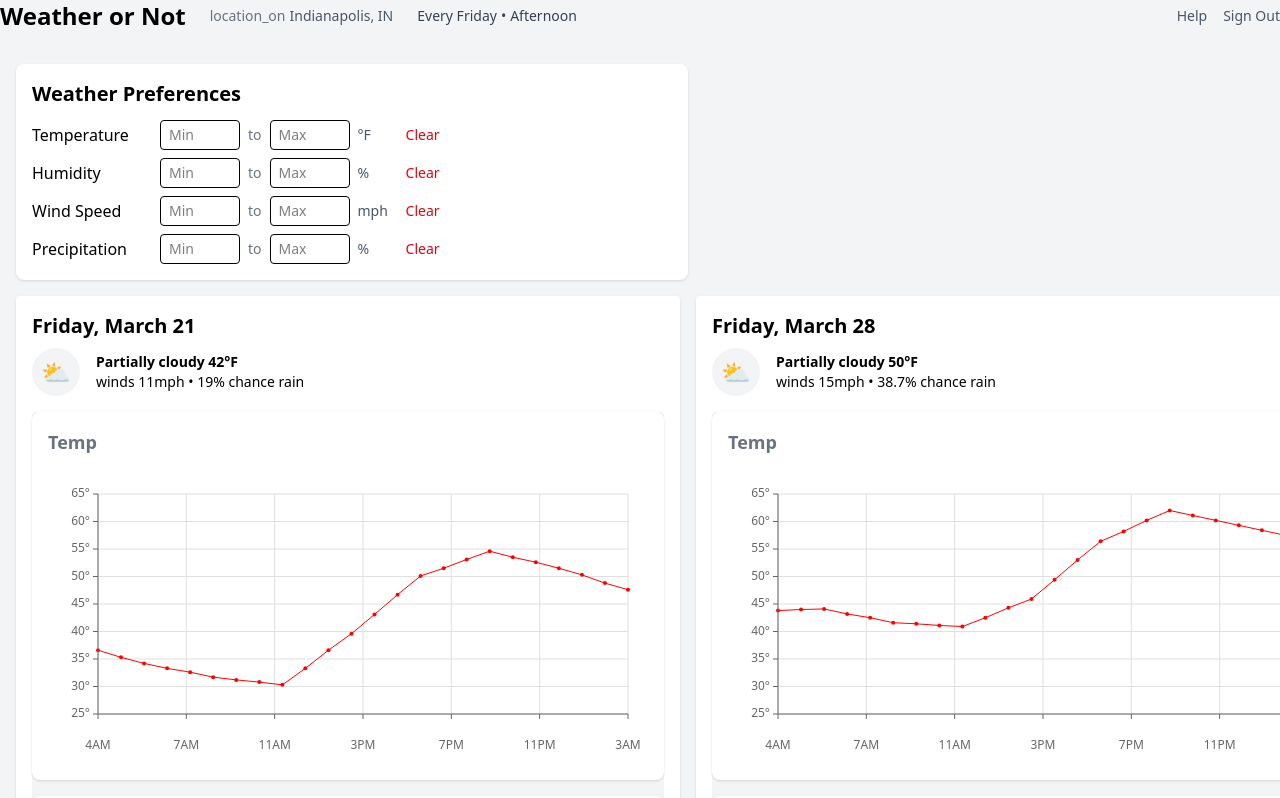
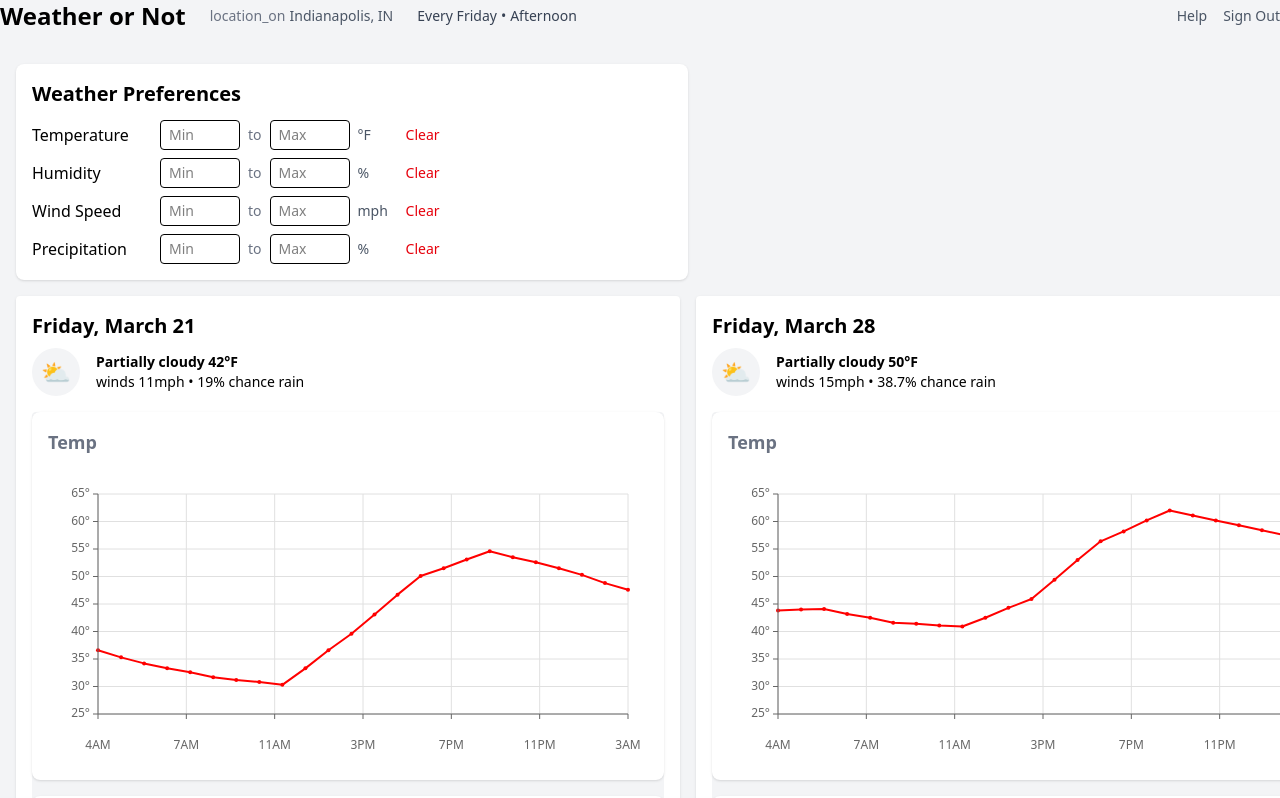
Before and after one commit to byronwall/weather-helper, a React (Vite) app: page / in a window 1280 px wide. Shown: the top 798 px of the page. Built offline with nearby package versions, Linux system fonts and the light colour scheme.

Commit message:
Get rid of the thick/thin line thing - too much work

```diff
--- a/src/WeatherChart.tsx
+++ b/src/WeatherChart.tsx
@@ -3,11 +3,7 @@ import { HourReading } from "./types/api";
 import { useCommonAxis } from "./stores/useCommonAxis";
 import { useUserPrefs } from "./stores/userPrefsStore";
 import { useEffect } from "react";
-import {
-  analyzePreferences,
-  getPreferenceKey,
-  isValueInRange,
-} from "./utils/preferenceHelper";
+import { analyzePreferences, getPreferenceKey } from "./utils/preferenceHelper";
 
 interface WeatherChartProps {
   hourlyData: HourReading[];
@@ -90,110 +86,13 @@ export function WeatherChart({ hourlyData, field }: WeatherChartProps) {
     chartHeight -
     ((val - minValue) / (maxValue - minValue)) * chartHeight;
 
-  // Update isInRange function to use helper
-  const isInPreferenceRange = (value: number): boolean => {
-    if (!fieldPreferences) return false;
-    return isValueInRange(value, fieldPreferences);
-  };
-
-  // Update the segments generation to use the analysis results
-  const segments: Array<{ points: DataPoint[]; isInRange: boolean }> = [];
-  let currentSegment: DataPoint[] = [];
-
-  const findCrossingPoint = (
-    p1: DataPoint,
-    p2: DataPoint
-  ): DataPoint | null => {
-    if (!fieldPreferences) return null;
-
-    const p1InRange = isInPreferenceRange(p1.value);
-    const p2InRange = isInPreferenceRange(p2.value);
-
-    if (p1InRange === p2InRange) return null;
-
-    // Check which boundary we're crossing
-    let boundaryValue: number | undefined;
-    if (p1.value < p2.value) {
-      boundaryValue = fieldPreferences.min;
-    } else {
-      boundaryValue = fieldPreferences.max;
-    }
-
-    if (boundaryValue === undefined) return null;
-
-    // Linear interpolation
-    const t = (boundaryValue - p1.value) / (p2.value - p1.value);
-    if (t < 0 || t > 1) return null;
-
-    return {
-      time: p1.time + t * (p2.time - p1.time),
-      value: boundaryValue,
-    };
-  };
-
-  // Split data into segments and determine line thickness based on preferences
-  const gapThreshold = 70 * 60 * 1000;
-
-  for (let i = 0; i < data.length; i++) {
-    const point = data[i];
-    const prevPoint = i > 0 ? data[i - 1] : null;
-
-    // Handle time gaps
-    if (prevPoint && point.time - prevPoint.time > gapThreshold) {
-      if (currentSegment.length > 0) {
-        segments.push({
-          points: currentSegment,
-          isInRange: isInPreferenceRange(
-            currentSegment[currentSegment.length - 1].value
-          ),
-        });
-        currentSegment = [];
-      }
-      continue;
-    }
-
-    // If this is the first point or we're starting a new segment
-    if (currentSegment.length === 0) {
-      currentSegment.push(point);
-      continue;
-    }
-
-    // Check for boundary crossing
-    if (prevPoint) {
-      const crossingPoint = findCrossingPoint(prevPoint, point);
-
-      if (crossingPoint) {
-        // Add the crossing point to current segment and finish it
-        currentSegment.push(crossingPoint);
-        segments.push({
-          points: currentSegment,
-          isInRange: isInPreferenceRange(currentSegment[0].value),
-        });
-
-        // Start new segment from the crossing point
-        currentSegment = [crossingPoint, point];
-      } else {
-        // No crossing, just add the point
-        currentSegment.push(point);
-      }
-    }
-
-    // If this is the last point, push the final segment
-    if (i === data.length - 1 && currentSegment.length > 0) {
-      segments.push({
-        points: currentSegment,
-        isInRange: isInPreferenceRange(currentSegment[0].value),
-      });
-    }
-  }
-
-  // Generate path d-attribute for each segment
-  const generatePathD = (segment: DataPoint[]): string => {
-    if (segment.length === 0) return "";
-    let d = `M ${xScale(segment[0].time)},${yScale(segment[0].value)}`;
-    for (let i = 1; i < segment.length; i++) {
-      const px = xScale(segment[i].time);
-      const py = yScale(segment[i].value);
+  // Generate path d-attribute for the main line
+  const generatePathD = (points: DataPoint[]): string => {
+    if (points.length === 0) return "";
+    let d = `M ${xScale(points[0].time)},${yScale(points[0].value)}`;
+    for (let i = 1; i < points.length; i++) {
+      const px = xScale(points[i].time);
+      const py = yScale(points[i].value);
       d += ` L ${px},${py}`;
     }
     return d;
@@ -398,32 +297,26 @@ export function WeatherChart({ hourlyData, field }: WeatherChartProps) {
         {/* Preference lines */}
         {preferenceLines}
 
-        {/* Render each segment with appropriate thickness */}
-        {segments.map((segment, idx) => {
-          const pathD = generatePathD(segment.points);
-          return (
-            <g key={idx}>
+        {/* Main line */}
         <path
-                d={pathD}
+          d={generatePathD(data)}
           fill="none"
           stroke={chartColor}
-                strokeWidth={segment.isInRange ? 3 : 1}
+          strokeWidth={2}
           strokeLinecap="round"
           strokeLinejoin="round"
         />
-              {/* Add points */}
-              {segment.points.map((point, pointIdx) => (
+
+        {/* Data points */}
+        {data.map((point, idx) => (
           <circle
-                  key={pointIdx}
+            key={idx}
             cx={xScale(point.time)}
             cy={yScale(point.value)}
             r={2}
             fill={chartColor}
           />
         ))}
-            </g>
-          );
-        })}
 
         {/* Axes */}
         <line
```
Also changed, not shown: 2 other files (tests, documents, lock files or other folders). Lines whose indentation alone changed are shown as unchanged.
